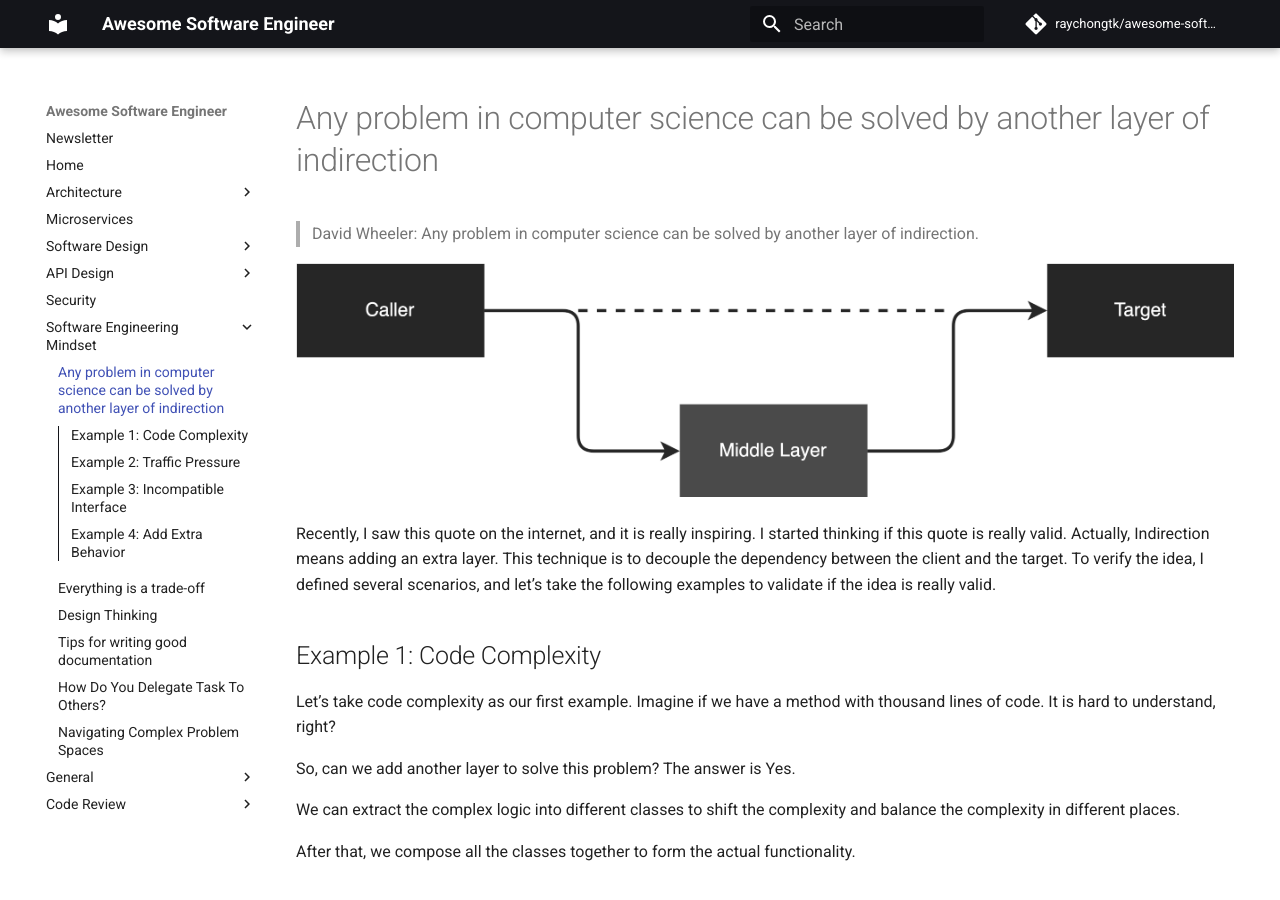
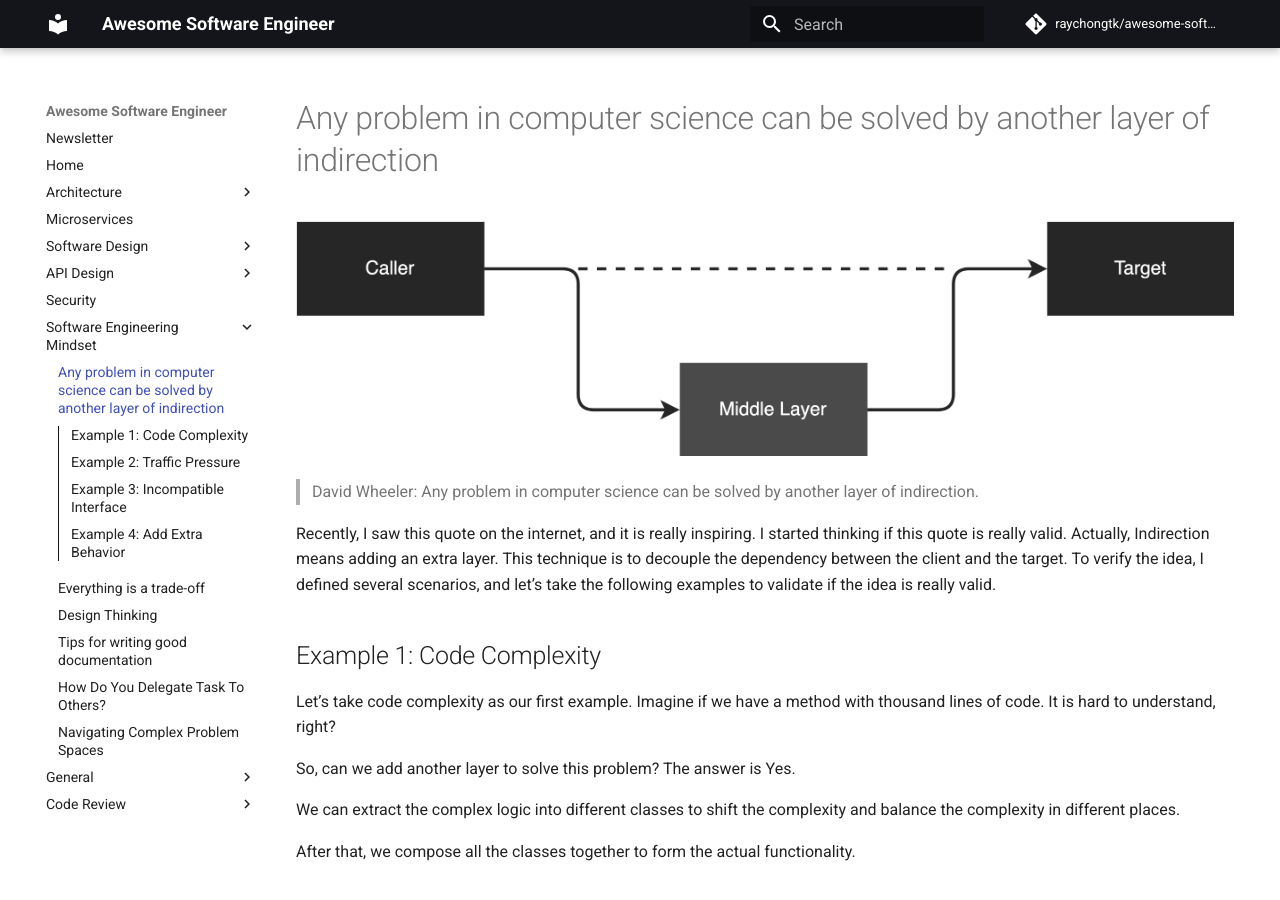
Before and after one commit to raychongtk/awesome-software-engineer, an MkDocs documentation site: the page built from docs/mindset/indirection.md, in a window 1280 px wide and 900 px high. Built offline with MkDocs 1.6.1 and Material for MkDocs 9.7.7, drawn with Linux system fonts in a browser that asks for light colours; comment, search, counter and statistics services are not loaded.

Commit message:
update content

```diff
--- a/docs/mindset/indirection.md
+++ b/docs/mindset/indirection.md
@@ -1,7 +1,8 @@
 # Any problem in computer science can be solved by another layer of indirection
->David Wheeler: Any problem in computer science can be solved by another layer of indirection.
 
 ![](../assets/resources/general/indirection.png)
+
+> David Wheeler: Any problem in computer science can be solved by another layer of indirection.
 
 Recently, I saw this quote on the internet, and it is really inspiring. I started thinking if this quote is really valid. Actually, Indirection means adding an extra layer. This technique is to decouple the dependency between the client and the target. To verify the idea, I defined several scenarios, and let's take the following examples to validate if the idea is really valid.
 
```
